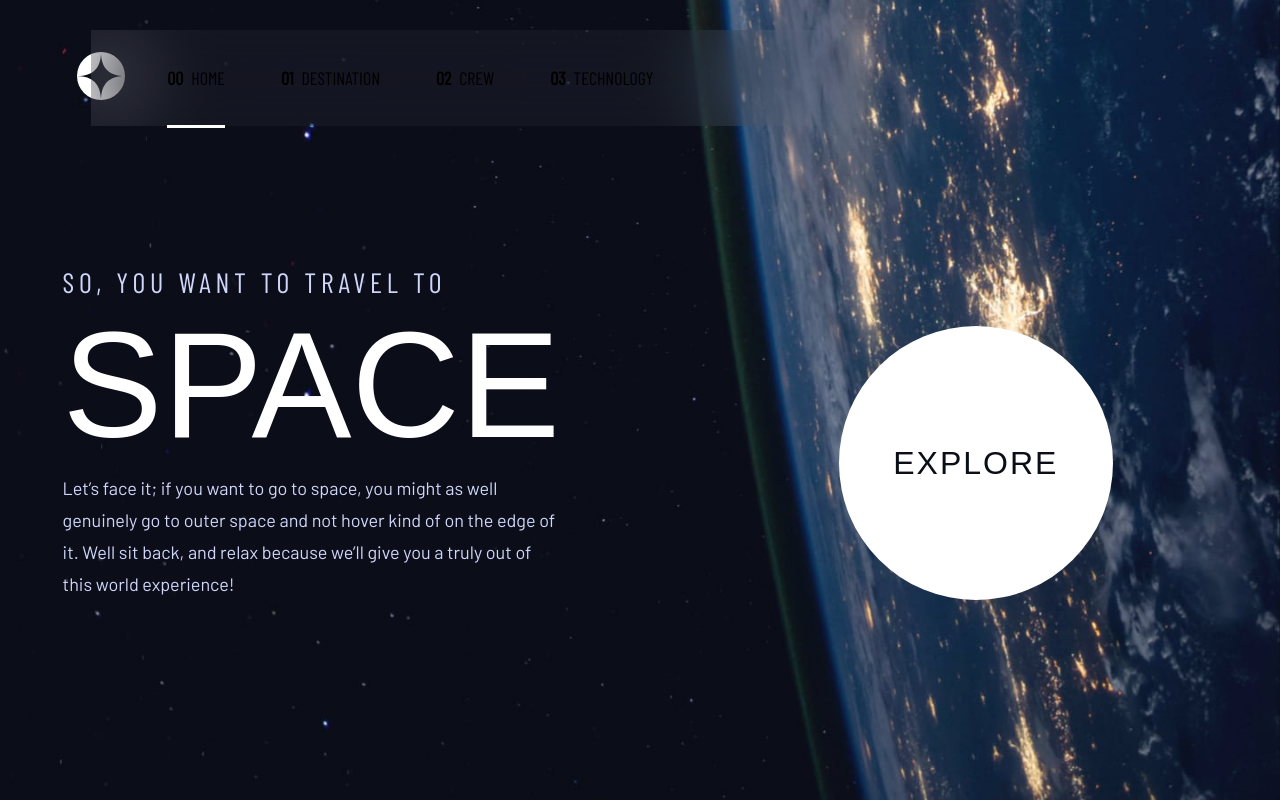
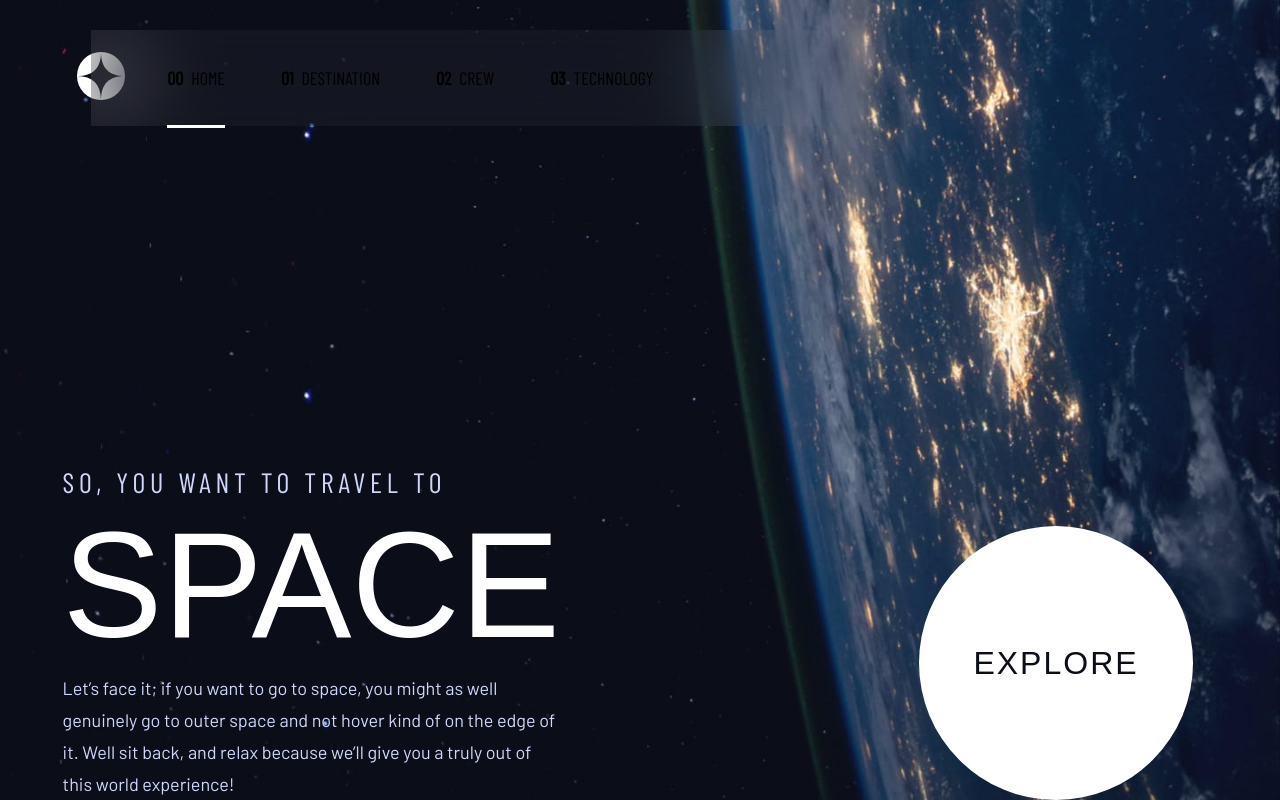
Before and after one commit to jdubcodes/fem-space-tourism, a Next.js app: page / in a window 1280 px wide. Built offline with nearby package versions, Linux system fonts and the light colour scheme; a web font is replaced by a local one.

Commit message:
Change name for home screen paddings

```diff
--- a/tailwind.config.js
+++ b/tailwind.config.js
@@ -34,9 +34,9 @@ module.exports = {
         '3xl': '1921px',
       },
       padding: {
-        'main-mobile': '8rem 3rem 7rem',
-        'main-tablet': '12.625rem 9.938rem 7.625rem',
-        'main-desktop': '25vh 10.45rem',
+        'home-mobile': '8rem 3rem 7rem',
+        'home-tablet': '12.625rem 9.938rem 7.625rem',
+        'home-desktop': '25vh 10.45rem',
         'dest-mobile': '6.25rem 3.5rem 4rem',
         'dest-tablet': '10.875rem 6.875rem 2.4375rem 4.375rem',
         'dest-desktop': '25vh 10.45rem 7rem',
```
